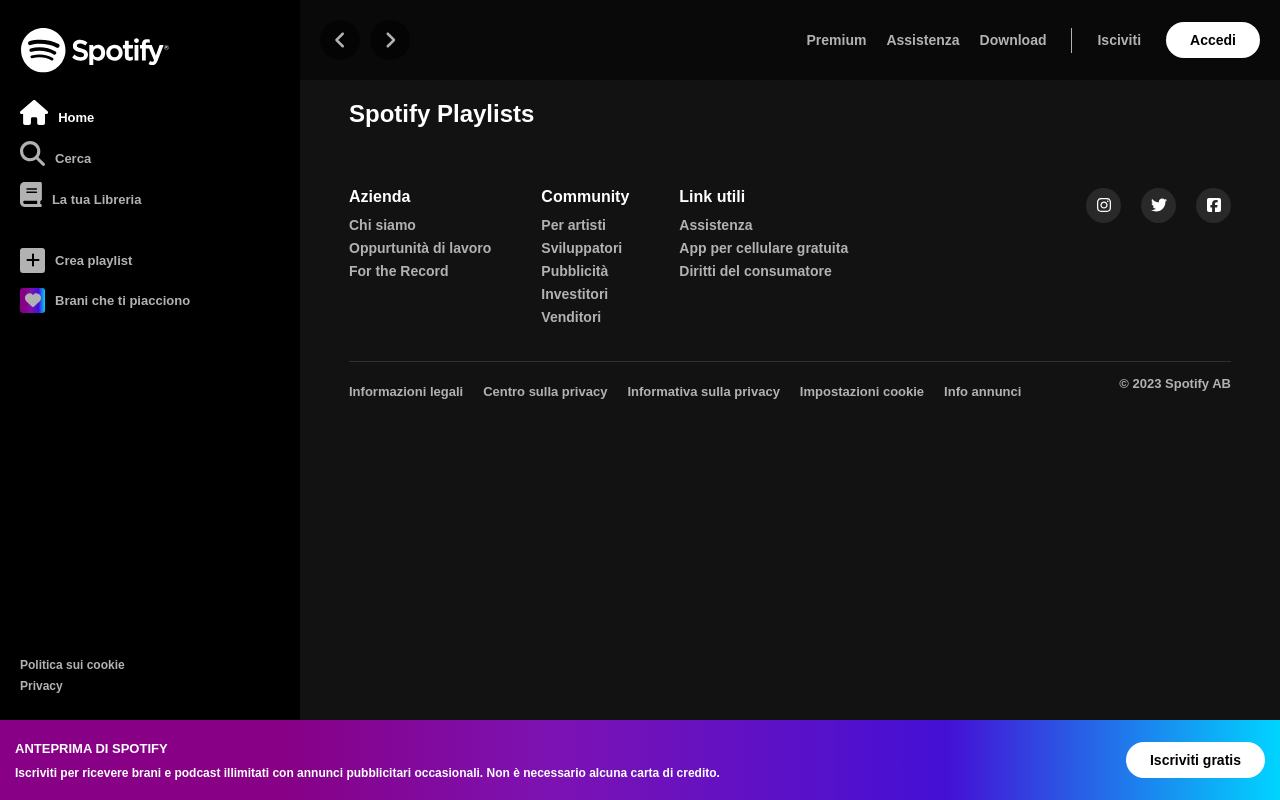
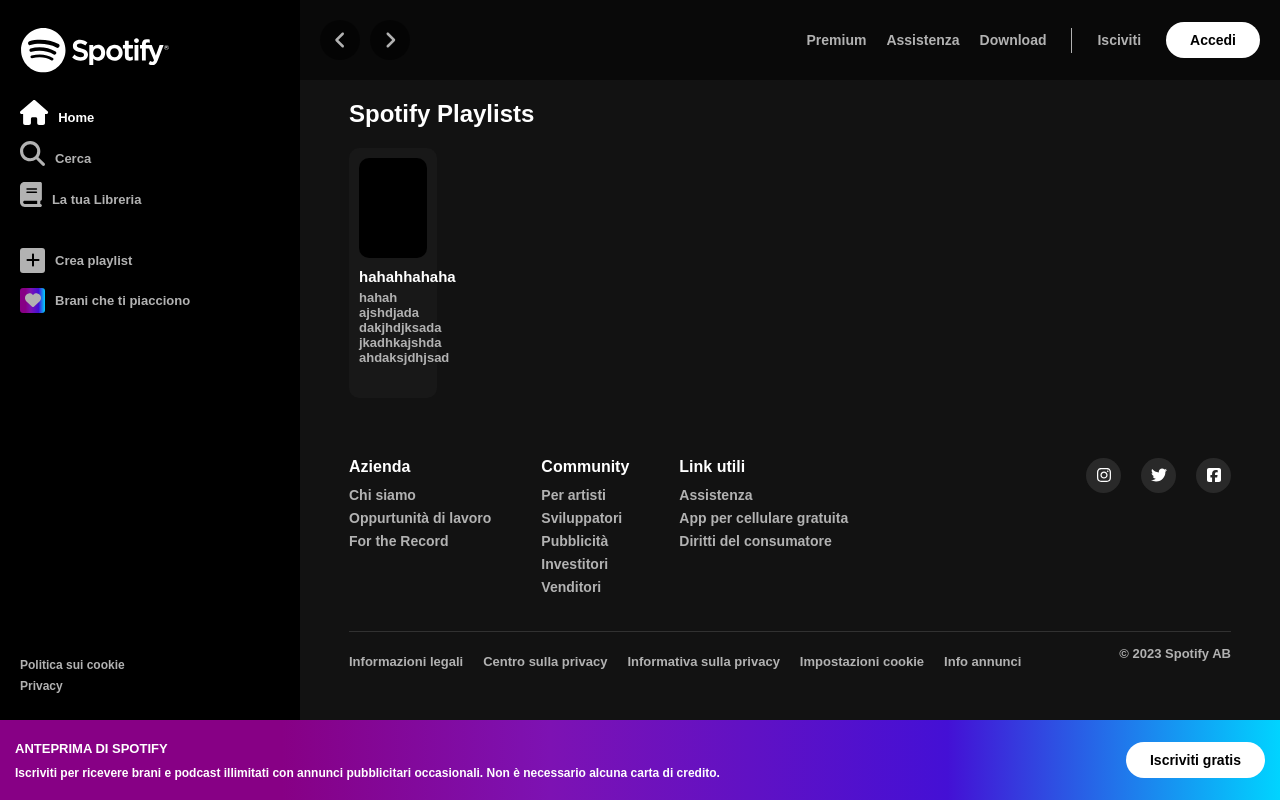
Before and after one commit to Pierfran992/vite-vue-spotify, a Vue app: page / in a window 1280 px wide. Built offline with nearby package versions, Linux system fonts and the light colour scheme.

Commit message:
Sviluppo componente CardGenerator: - Creata la struttura della card;

```diff
--- a/src/components/list song components/CardGenerator.vue
+++ b/src/components/list song components/CardGenerator.vue
@@ -1,14 +1,50 @@
 <script>
 export default {
     name: "CardGenerator",
+    props: ["info"],
 }
 </script>
 
 <template>
+    <!-- creo la struttura della card -->
+    <div class="gen_card">
+        <div class="slot_img">
 
+        </div>
+        <h4>hahahhahaha</h4>
+        <p>hahah ajshdjada dakjhdjksada jkadhkajshda ahdaksjdhjsad</p>
+    </div>
 </template>
 
 <style lang="scss" scoped>
 @use "../../styles/partials/mixins.scss" as *;
 @use "../../styles/partials/variables.scss" as *;
+
+.gen_card {
+    background-color: $cardColor;
+    width: calc((100% - 90px) / 9);
+    height: 250px;
+    padding: 10px;
+    border-radius: 10px;
+
+    .slot_img {
+        background-color: black;
+        width: 100%;
+        height: 100px;
+        margin-bottom: 10px;
+        border-radius: 10px;
+    }
+
+    h4 {
+        color: $primaryColor;
+        font-size: 15px;
+        margin-bottom: 5px;
+    }
+
+    p {
+        color: $secondaryColor;
+        font-size: 13px;
+        font-weight: 600;
+    }
+}
 </style>
--- a/src/components/showroom components/ListSong.vue
+++ b/src/components/showroom components/ListSong.vue
@@ -22,9 +22,10 @@
     <section>
         <!-- contenitore delle canzoni -->
         <div class="container">
+            <!-- titolo playlist -->
+            <h2>Spotify Playlists</h2>
             <div class="ctn_song">
-                <!-- componente che genererà le card per le canzioni -->
-                <h2>Spotify Playlists</h2>
+                <!-- componente che genererà le card per le canzoni -->
                 <CardGenerator />
             </div>
             <!-- footer -->
@@ -53,13 +54,15 @@
     padding-bottom: 60px;
     overflow-y: auto;
 
+    h2 {
+        color: $primaryColor;
+        margin-bottom: 20px;
+    }
+
     .ctn_song {
         @include start();
         flex-wrap: wrap;
-
-        h2 {
-            color: $primaryColor;
-        }
+        gap: 30px 10px;
     }
 
 }
--- a/src/styles/general.scss
+++ b/src/styles/general.scss
@@ -10,9 +10,3 @@
     width: 100%;
     height: 100%;
 }
-
-// layout
-.container {
-    max-width: 1170px;
-    margin: 0 auto;
-}
```
